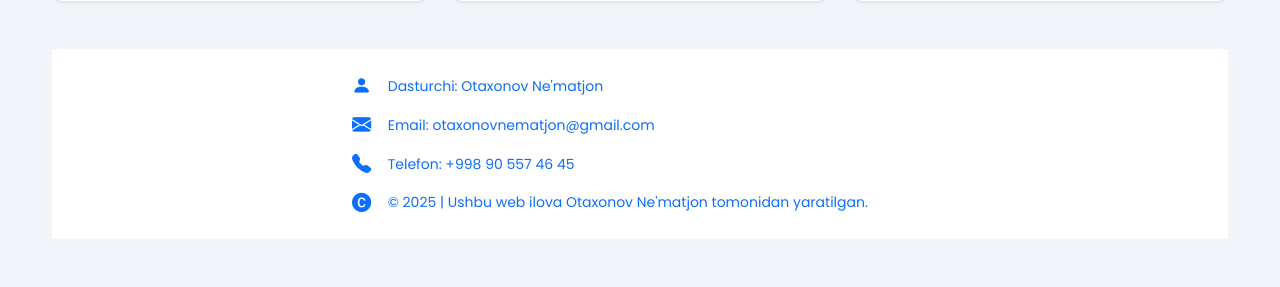
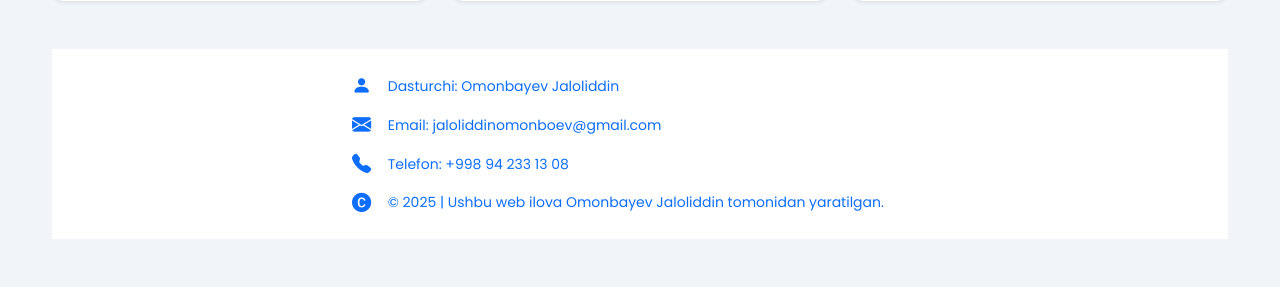
Before and after one commit to jaloliddinomonboev/BruteForce_web_ilovasi, a Flask app: page / in a window 1280 px wide. Shown: the part 411-698 px from the top of the page. Run offline with Flask 3, Linux system fonts and the light colour scheme.

Commit message:
first commit

```diff
--- a/app.py
+++ b/app.py
@@ -49,7 +49,7 @@ with app.app_context():
     db.create_all()
 
     # Adminni qo‘shish
-    admin_email = 'otaxonovnematjon@gmail.com'
+    admin_email = 'jaloliddinomonboev@gmail.com'
     admin_password = 'qwer1234'
     if not User.query.filter_by(email=admin_email).first():
         admin_user = User(name='admin', email=admin_email)
--- a/routes/users.py
+++ b/routes/users.py
@@ -10,7 +10,7 @@ users_bp = Blueprint('users', __name__)
 @users_bp.route('/users')
 @login_required
 def users_page():
-    if current_user.email != 'otaxonovnematjon@gmail.com':
+    if current_user.email != 'jaloliddinomonboev@gmail.com':
         return redirect(url_for('index'))
 
     # Qidiruv va filtrlash parametrlari
@@ -44,7 +44,7 @@ def users_page():
 @users_bp.route('/api/delete_user', methods=['POST'])
 @login_required
 def delete_user():
-    if current_user.email != 'otaxonovnematjon@gmail.com':
+    if current_user.email != 'jaloliddinomonboev@gmail.com':
         return jsonify({"success": False, "message": "Faqat admin foydalanuvchilar o‘chirishi mumkin!"}), 403
 
     data = request.get_json()
@@ -65,7 +65,7 @@ def delete_user():
 @users_bp.route('/api/toggle_block_user', methods=['POST'])
 @login_required
 def toggle_block_user():
-    if current_user.email != 'otaxonovnematjon@gmail.com':
+    if current_user.email != 'jaloliddinomonboev@gmail.com':
         return jsonify({"success": False, "message": "Faqat admin foydalanuvchilar bloklashi mumkin!"}), 403
 
     data = request.get_json()
--- a/templates/base.html
+++ b/templates/base.html
@@ -20,7 +20,7 @@
                         <a class="nav-link" href="{{ url_for('index') }}">Asosiy menyu</a>
                     </li>
 
-                    {% if current_user.is_authenticated and current_user.email == 'otaxonovnematjon@gmail.com' %}
+                    {% if current_user.is_authenticated and current_user.email == 'jaloliddinomonboev@gmail.com' %}
                         <li class="nav-item">
                             <a class="nav-link" href="{{ url_for('users.users_page') }}">Foydalanuvchilar</a>
                         </li>
--- a/templates/generate.html
+++ b/templates/generate.html
@@ -37,7 +37,7 @@
                 </div>
 
                 <div class="mb-3">
-                     <label for="limit" class="form-label">Parollar soni (maksimal):1000000</label>
+                     <label for="limit" class="form-label">Parollar soni (maksimal):100000</label>
                      <input type="number" class="form-control" id="limit" name="limit" value="10000" min="1" max="1000000">
                 </div>
 
--- a/templates/index.html
+++ b/templates/index.html
@@ -44,19 +44,19 @@
     <div class="container footer-content">
         <p class="footer-item text-primary">
             <i class="bi bi-person-fill me-2"></i>
-            Dasturchi: Otaxonov Ne'matjon
+            Dasturchi: Omonbayev Jaloliddin
         </p>
         <p class="footer-item text-primary">
             <i class="bi bi-envelope-fill me-2"></i>
-            Email: <a href="mailto:otaxonovnematjon@gmail.com" class="text-primary">otaxonovnematjon@gmail.com</a>
+            Email: <a href="mailto:jaloliddinomonboev@gmail.com" class="text-primary">jaloliddinomonboev@gmail.com</a>
         </p>
         <p class="footer-item text-primary">
             <i class="bi bi-telephone-fill me-2"></i>
-            Telefon: +998 90 557 46 45
+            Telefon: +998 94 233 13 08
         </p>
         <p class="footer-item text-primary">
             <i class="bi bi-c-circle-fill me-2"></i>
-            © 2025 | Ushbu web ilova Otaxonov Ne'matjon tomonidan yaratilgan.
+            © 2025 | Ushbu web ilova Omonbayev Jaloliddin tomonidan yaratilgan.
         </p>
     </div>
 </footer>
```
Also changed, not shown: instance/database.db.
